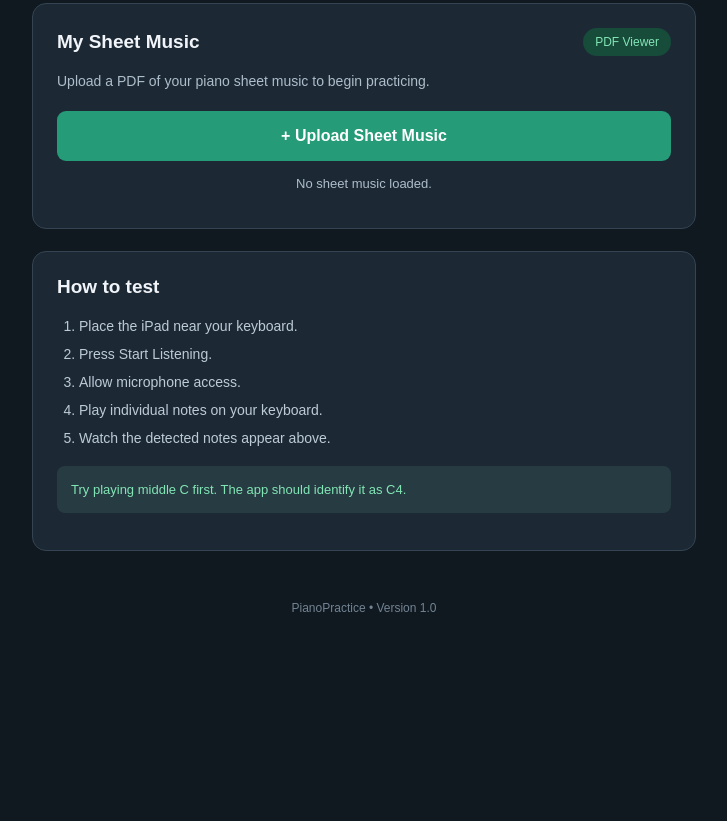
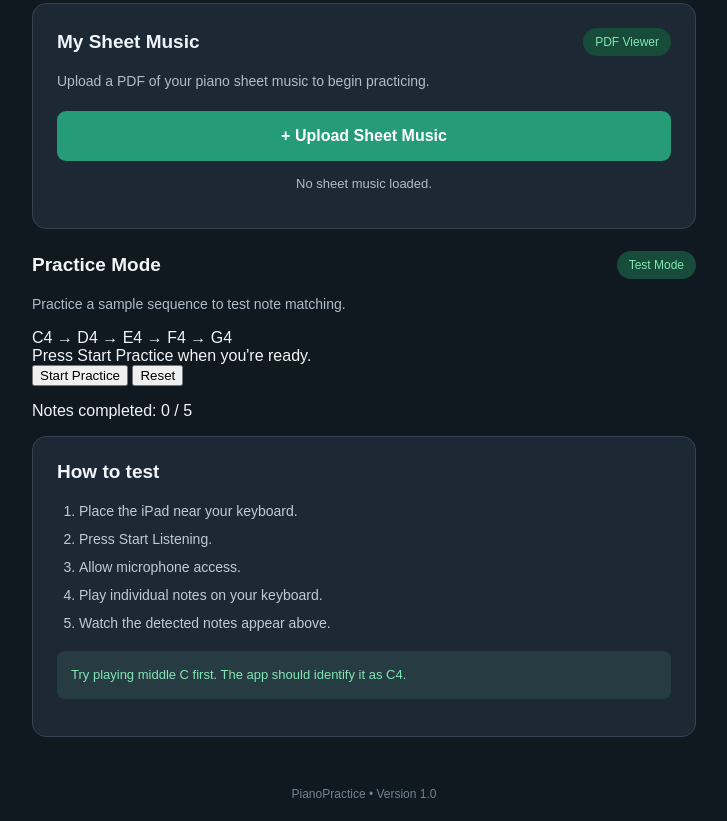
Before and after one commit to shanksvr-bot/PianoPractice, a plain HTML site: page index.html in a window 1280 px wide. Shown: the part 759-1580 px from the top of the page, without its empty margins (276-1003 px from the left). Before the commit the page ends 1394 px from the top, so only its background shows below. Drawn offline with Linux system fonts and the light colour scheme; a script that the page names is missing.

Commit message:
Update index.html

```diff
--- a/index.html
+++ b/index.html
@@ -126,6 +126,38 @@
   </div>
 
 </section>
+    <section class="practice-panel">
+  <div class="section-heading">
+    <h2>Practice Mode</h2>
+    <span class="music-label">Test Mode</span>
+  </div>
+
+  <p class="description">
+    Practice a sample sequence to test note matching.
+  </p>
+
+  <div id="practiceSequence" class="practice-sequence">
+    C4 → D4 → E4 → F4 → G4
+  </div>
+
+  <div id="practiceFeedback" class="practice-feedback">
+    Press Start Practice when you're ready.
+  </div>
+
+  <div class="practice-buttons">
+    <button id="startPractice" type="button">
+      Start Practice
+    </button>
+
+    <button id="resetPractice" type="button">
+      Reset
+    </button>
+  </div>
+
+  <p id="practiceProgress" class="practice-progress">
+    Notes completed: 0 / 5
+  </p>
+</section>
     <section class="information-panel">
       <h2>How to test</h2>
 
```
